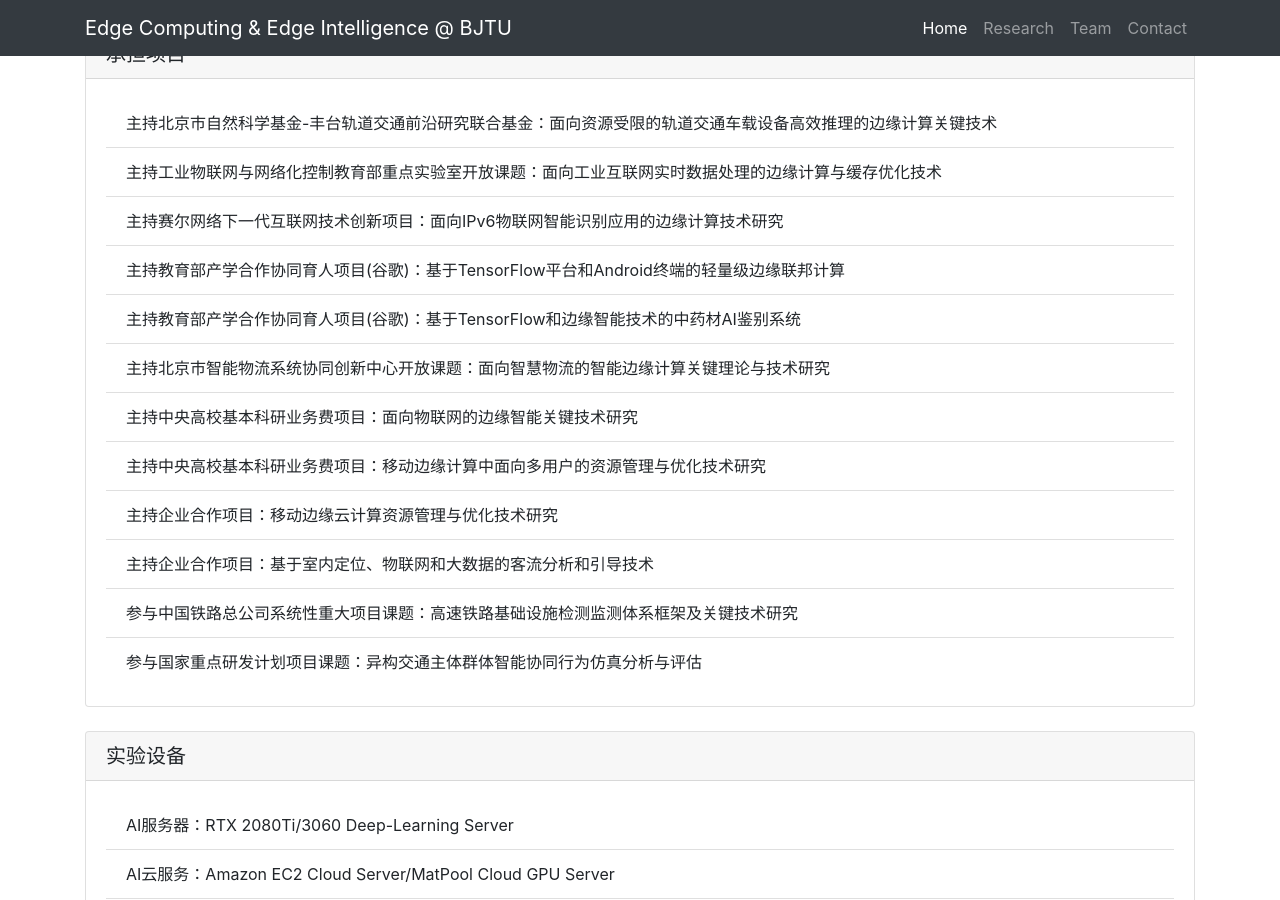
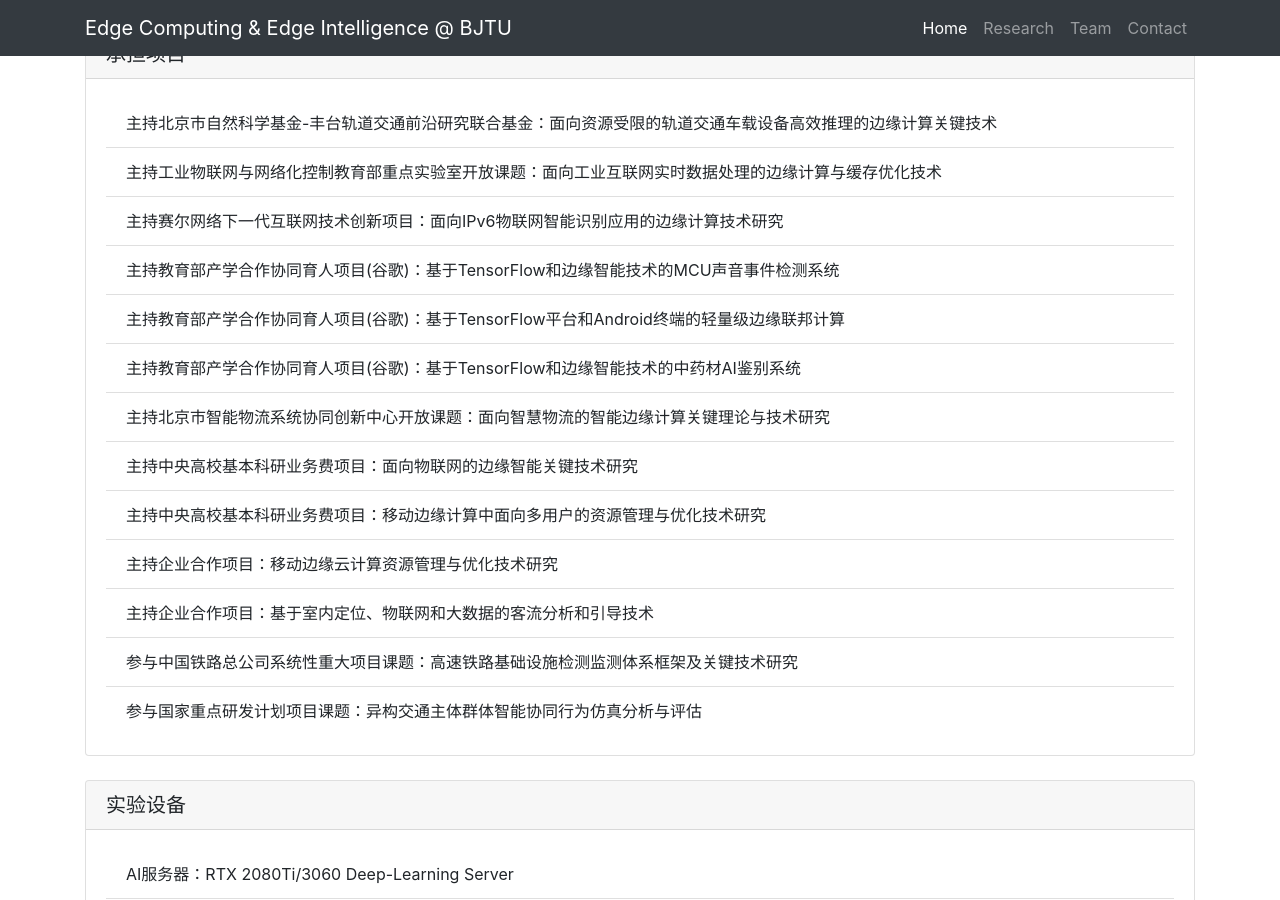
Before and after one commit to fangvv/Homepage, a Jekyll site: the page Edgecomp/index.html, which Jekyll copies as it is, in a window 1280 px wide and 900 px high, scrolled down 1118 px. Built offline with Jekyll 4.4.1, drawn with Linux system fonts in a browser that asks for light colours; comment, search, counter and statistics services are not loaded.

Commit message:
Update index.html

```diff
--- a/Edgecomp/index.html
+++ b/Edgecomp/index.html
@@ -90,6 +90,7 @@
       <li class="list-group-item">主持北京市自然科学基金-丰台轨道交通前沿研究联合基金：面向资源受限的轨道交通车载设备高效推理的边缘计算关键技术</li>
       <li class="list-group-item">主持工业物联网与网络化控制教育部重点实验室开放课题：面向工业互联网实时数据处理的边缘计算与缓存优化技术</li>
       <li class="list-group-item">主持赛尔网络下一代互联网技术创新项目：面向IPv6物联网智能识别应用的边缘计算技术研究</li>
+      <li class="list-group-item">主持教育部产学合作协同育人项目(谷歌)：基于TensorFlow和边缘智能技术的MCU声音事件检测系统</li>
       <li class="list-group-item">主持教育部产学合作协同育人项目(谷歌)：基于TensorFlow平台和Android终端的轻量级边缘联邦计算</li>
       <li class="list-group-item">主持教育部产学合作协同育人项目(谷歌)：基于TensorFlow和边缘智能技术的中药材AI鉴别系统</li>
       <li class="list-group-item">主持北京市智能物流系统协同创新中心开放课题：面向智慧物流的智能边缘计算关键理论与技术研究</li>
```
